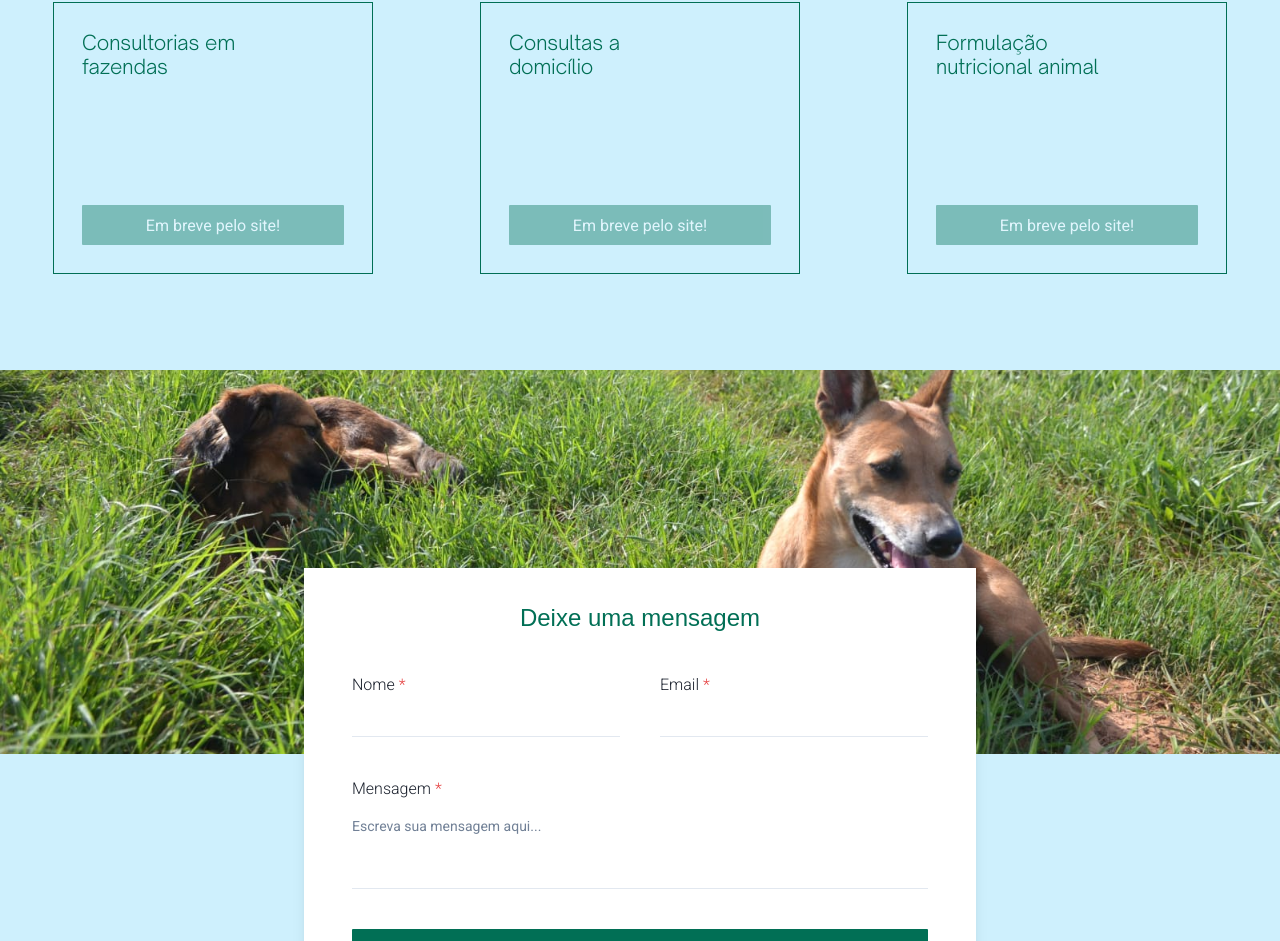
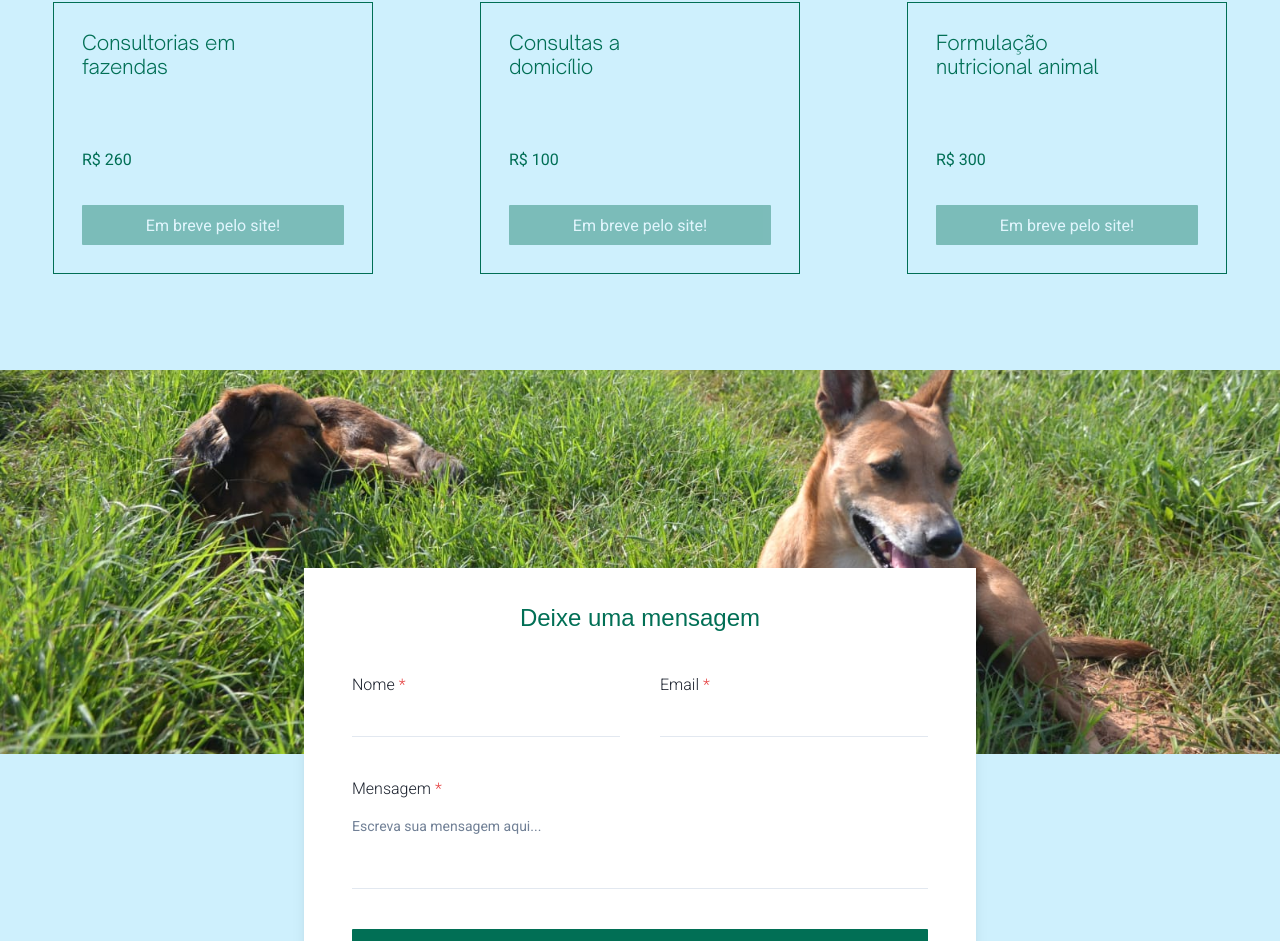
Before and after one commit to pedrotrasfereti/karlatrasfereti, a React (Vite) app: page / in a window 1280 px wide. Shown: the part 1710-2651 px from the top of the page. Built offline with nearby package versions, Linux system fonts and the light colour scheme.

Commit message:
feat: update service card prices

```diff
--- a/src/components/Services.jsx
+++ b/src/components/Services.jsx
@@ -33,9 +33,9 @@ function Services() {
           w="full"
           gap={{ base: 12, md: 0, lg: 12 }}
         >
-          <ServiceCard title="Consultorias em fazendas" />
-          <ServiceCard title="Consultas a domicílio" />
-          <ServiceCard title="Formulação nutricional animal" />
+          <ServiceCard title="Consultorias em fazendas" price=" 260" />
+          <ServiceCard title="Consultas a domicílio" price=" 100" />
+          <ServiceCard title="Formulação nutricional animal" price=" 300" />
         </Flex>
       </VStack>
     </Container>
```
